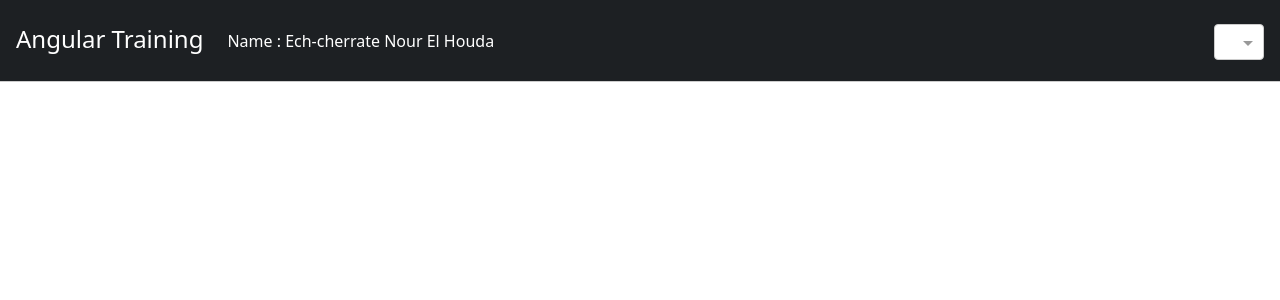
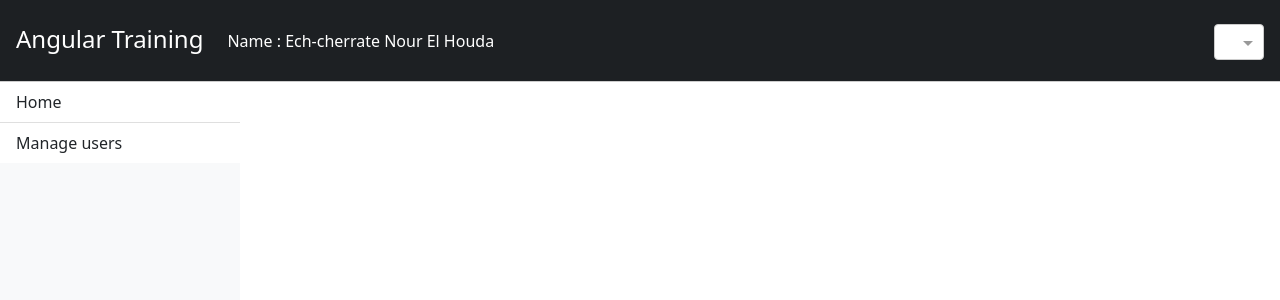
Before and after one commit to Nour-Cherrat/userManager, an Angular app: page / in a window 1280 px wide. Shown: the top 300 px of the page. Built offline with nearby package versions, Linux system fonts and the light colour scheme.

Commit message:
Menu component

```diff
--- a/package.json
+++ b/package.json
@@ -18,6 +18,7 @@
     "@angular/platform-browser": "^16.0.0",
     "@angular/platform-browser-dynamic": "^16.0.0",
     "@angular/router": "^16.0.0",
+    "@fortawesome/angular-fontawesome": "^0.13.0",
     "@ng-bootstrap/ng-bootstrap": "^15.0.0",
     "@ng-select/ng-select": "^11.0.0",
     "@ngx-translate/core": "^15.0.0",
--- a/src/app/app.component.html
+++ b/src/app/app.component.html
@@ -1,4 +1,9 @@
 <app-header></app-header>
+
+<div class="">
+  <app-menu></app-menu>
+</div>
+
 <div class="container">
   <router-outlet></router-outlet>
 </div>
--- /dev/null
+++ b/src/app/elements/menu/menu.component.html
@@ -0,0 +1,10 @@
+<div class="d-flex" id="wrapper">
+
+  <div class="bg-light border-right" id="sidebar-wrapper">
+    <div class="list-group list-group-flush">
+      <a href="#" class="list-group-item list-group-item-action">Home</a>
+      <a href="#" class="list-group-item list-group-item-action ">Manage users</a>
+    </div>
+  </div>
+
+</div>
--- /dev/null
+++ b/src/app/elements/menu/menu.component.scss
@@ -0,0 +1,16 @@
+#sidebar-wrapper {
+  min-height: 100vh;
+}
+
+#sidebar-wrapper .sidebar-heading {
+  padding: 0.875rem 1.25rem;
+  font-size: 1.2rem;
+}
+
+#sidebar-wrapper .list-group {
+  width: 15rem;
+}
+
+#wrapper.toggled #sidebar-wrapper {
+  margin-left: 0;
+}
```
Also changed, not shown: src/app/app.module.ts (+6 -2 lines), src/app/elements/menu/menu.component.ts (added, +10 -0 lines), 2 other files (tests, documents, lock files or other folders).
